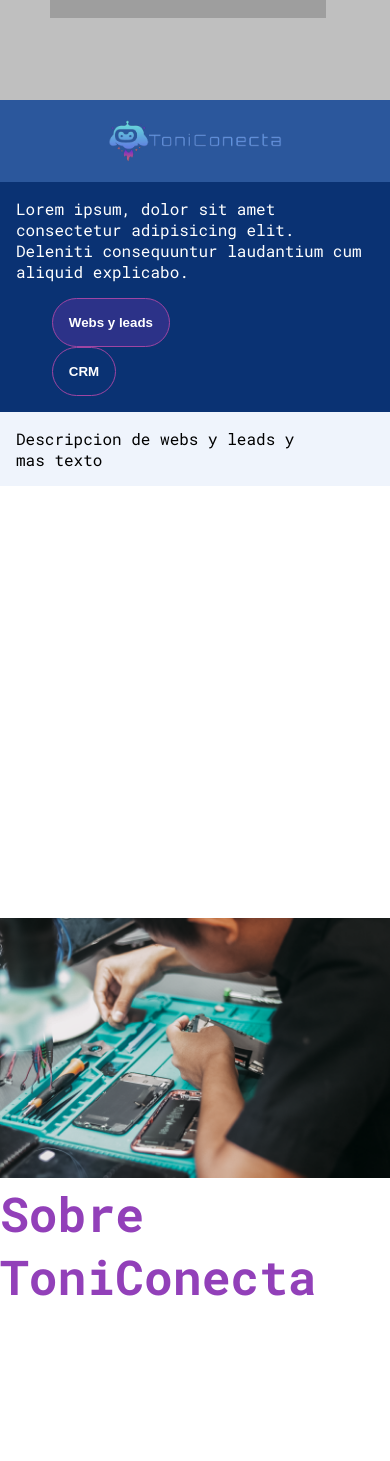
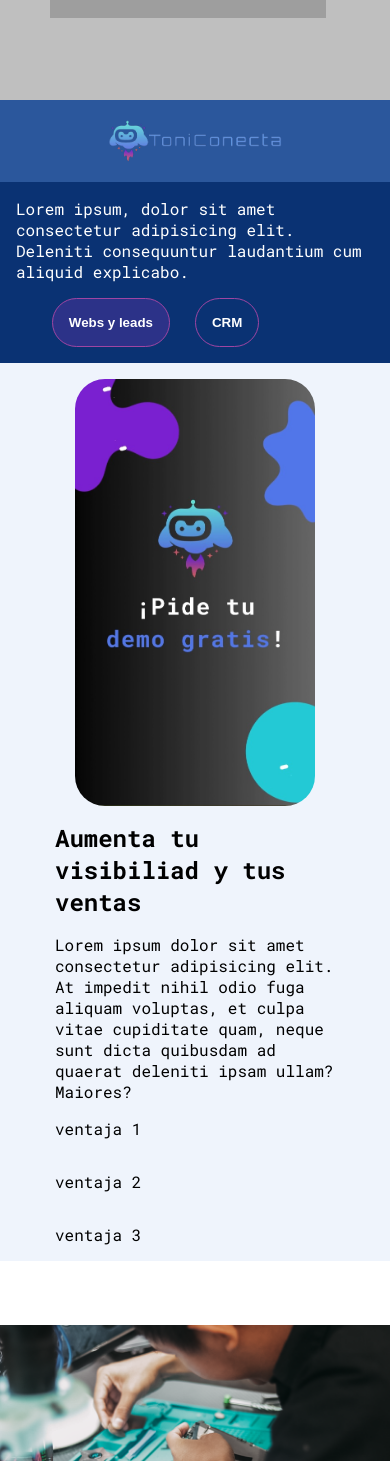
Before and after one commit to Braulio95/toniconectalandingpage, a React (Create React App) app: page / in a window 390 px wide. Shown: the part 678-2139 px from the top of the page. Built offline with nearby package versions, Linux system fonts and the light colour scheme; grey boxes are pictures that could not be loaded.

Commit message:
how it works done

```diff
--- /dev/null
+++ b/src/components/CRMInfo/CRMInfo.tsx
@@ -0,0 +1,5 @@
+import React from "react";
+
+export const CRMInfo = () => {
+    return <div>CRMInfo</div>;
+};
--- /dev/null
+++ b/src/components/WebsLeadsInfo/WebsLeadsInfo.css
@@ -0,0 +1,28 @@
+.websandleads-container{
+    display: flex;
+    gap: 16px;
+}
+
+.websandleads-container-mobile{
+    flex-direction: column;
+}
+
+.websandleads-title{
+    font-size: 1.5rem;
+    font-weight: bold;
+}
+
+.websandleads-video{
+    width: 15rem;
+    display: flex;
+    margin-inline: auto;
+    border-radius: 30px;
+
+}
+
+.websandleads-advantajes{
+    list-style: none;
+    display: flex;
+    flex-direction: column;
+    gap: 2rem;
+}
--- /dev/null
+++ b/src/components/WebsLeadsInfo/WebsLeadsInfo.tsx
@@ -0,0 +1,51 @@
+import React, { useEffect, useState } from "react";
+import "./WebsLeadsInfo.css";
+import ToniVideo from "../../assets/services/ToniVideo.jpg";
+
+export const WebsLeadsInfo = () => {
+    const [isMobile, setIsMobile] = useState(
+        window.innerWidth / window.innerHeight <= 3 / 4
+    );
+
+    // Function to handle window resize events and determine if the screen has a mobile-like (vertical) or desktop-like (horizontal) aspect ratio
+    const handleResize = () => {
+        setIsMobile(window.innerWidth / window.innerHeight <= 3 / 4);
+    };
+    useEffect(() => {
+        window.addEventListener("resize", handleResize);
+        return () => {
+            window.removeEventListener("resize", handleResize);
+        };
+    }, []);
+
+    return (
+        <div
+            className={`websandleads-container ${
+                isMobile ? "websandleads-container-mobile" : ""
+            }`}
+        >
+            <img
+                src={ToniVideo}
+                alt="Toni video"
+                className="websandleads-video"
+            />
+
+            <div>
+                <p className="websandleads-title">
+                    Aumenta tu visibiliad y tus ventas
+                </p>
+                <p>
+                    Lorem ipsum dolor sit amet consectetur adipisicing elit. At
+                    impedit nihil odio fuga aliquam voluptas, et culpa vitae
+                    cupiditate quam, neque sunt dicta quibusdam ad quaerat
+                    deleniti ipsam ullam? Maiores?
+                </p>
+                <ul className="websandleads-advantajes">
+                    <li>ventaja 1</li>
+                    <li>ventaja 2</li>
+                    <li>ventaja 3</li>
+                </ul>
+            </div>
+        </div>
+    );
+};
--- a/src/modules/HowItWorks/HowItWorks.css
+++ b/src/modules/HowItWorks/HowItWorks.css
@@ -59,10 +59,14 @@
 }
 
 .info-container {
-  color: black;
   display: flex;
   height: 100%;
   justify-content: left;
+}
+
+.info-container-mobile {
+  justify-content: center;
+  height: 100%;
 }
 
 .info-text {
--- a/src/modules/HowItWorks/HowItWorks.tsx
+++ b/src/modules/HowItWorks/HowItWorks.tsx
@@ -3,6 +3,8 @@ import "./HowItWorks.css";
 import Logo from "../../assets/navIcon/logo.png";
 import { SectionTab } from "../../components/SectionTab/SectionTab";
 import Carousel from "../../components/Carousel/Carousel";
+import { WebsLeadsInfo } from "../../components/WebsLeadsInfo/WebsLeadsInfo";
+import { CRMInfo } from "../../components/CRMInfo/CRMInfo";
 
 interface MobileProps {
     isMobile: boolean;
@@ -11,11 +13,11 @@ interface MobileProps {
 const services = [
     {
         name: "Webs y leads",
-    description: "Descripcion de webs y leads y mas texto",
+        description: <WebsLeadsInfo />,
     },
     {
         name: "CRM",
-    description: "Descripcion del CRM",
+        description: <CRMInfo />,
     },
 ];
 
@@ -67,11 +69,14 @@ export const HowItWorks = ({ isMobile }: MobileProps) => {
                     <div className={titleContainerClass}>
                         <div className={titleTextClass}>
                             <p>
-                Lorem ipsum, dolor sit amet consectetur adipisicing elit.
-                Deleniti consequuntur laudantium cum aliquid explicabo.
+                                Lorem ipsum, dolor sit amet consectetur
+                                adipisicing elit. Deleniti consequuntur
+                                laudantium cum aliquid explicabo.
                             </p>
                             {isMobile ? (
-                <Carousel isMobile={isMobile}>{renderSectionTabs()} </Carousel>
+                                <Carousel isMobile={isMobile}>
+                                    {renderSectionTabs()}
+                                </Carousel>
                             ) : (
                                 <div
                                     style={{
@@ -88,7 +93,11 @@ export const HowItWorks = ({ isMobile }: MobileProps) => {
                     </div>
                 </div>
                 <div className="info-panel">
-          <div className="info-container">
+                    <div
+                        className={`info-container ${
+                            isMobile ? "info-container-mobile" : ""
+                        }`}
+                    >
                         <div className="info-text">{activeDescription}</div>
                     </div>
                 </div>
```
Also changed, not shown: src/components/Carousel/Carousel.tsx (+5 -2 lines), src/assets/services/ToniVideo.jpg (added), src/components/CRMInfo/CRMInfo.css (added). Lines whose indentation alone changed are shown as unchanged.
